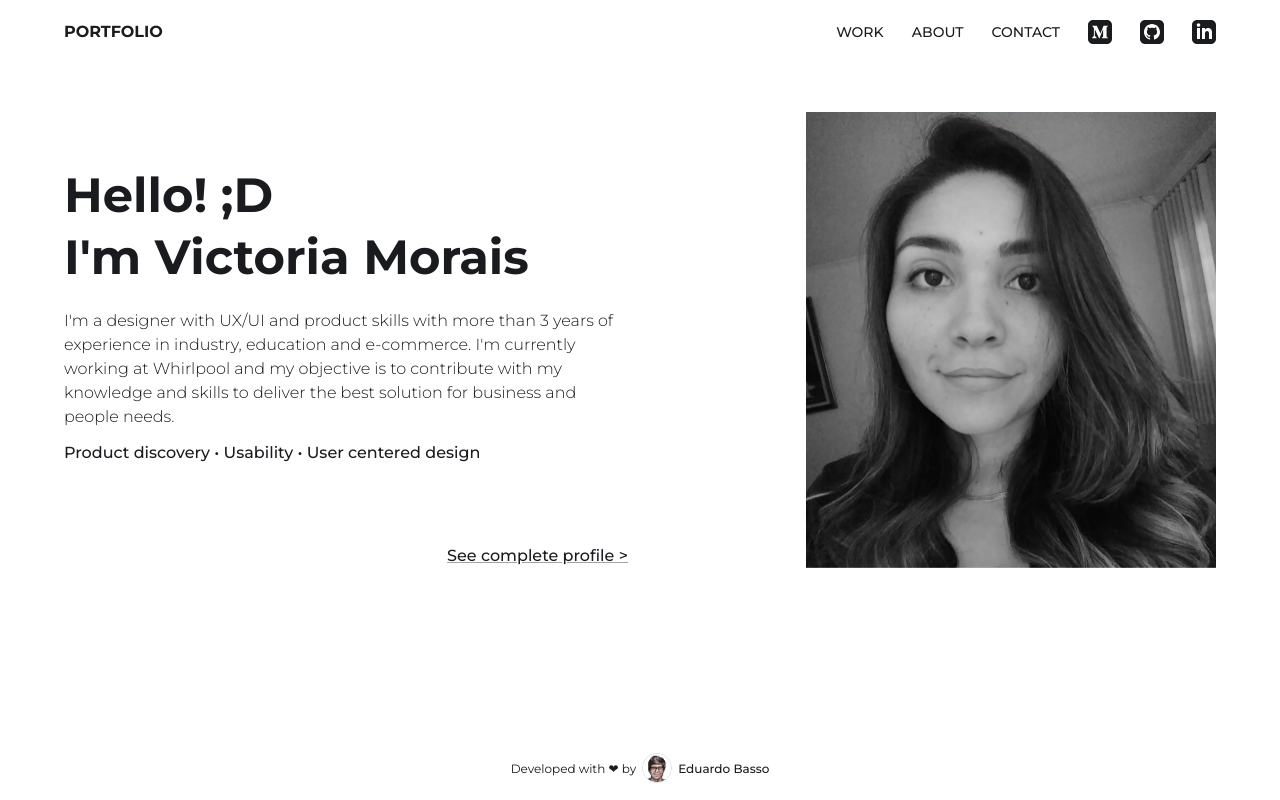
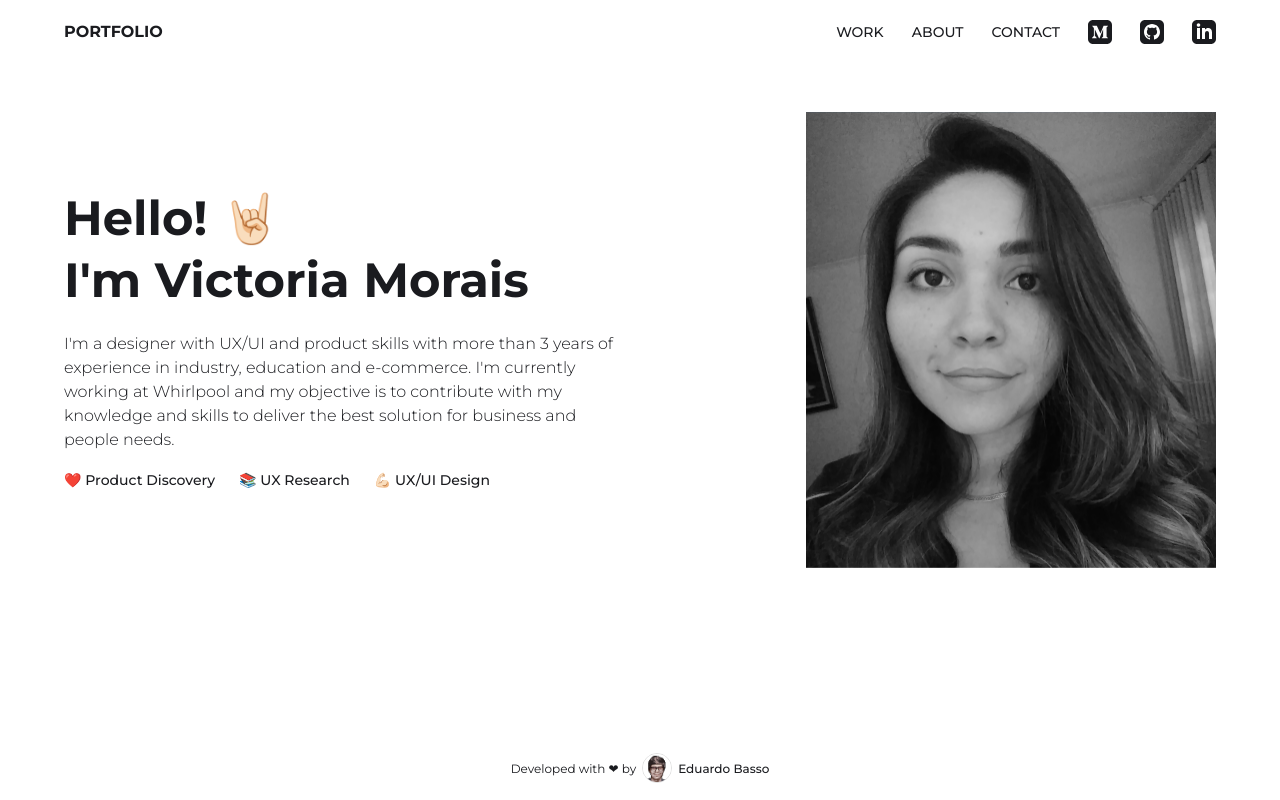
Before and after one commit to victoriamorais/portfolio, a React (Create React App) app: page / in a window 1280 px wide. Built offline with nearby package versions, Linux system fonts and the light colour scheme.

Commit message:
profile page redesign

```diff
--- a/src/components/PageNavbar.tsx
+++ b/src/components/PageNavbar.tsx
@@ -28,21 +28,21 @@ export default function PageNavbar() {
           }}>Contact</Button>
           <IconButton color="primary" sx={{
             mx: .75
-          }} aria-label="View profile on Medium">
+          }} href="https://medium.com/@moraes_victoria" target="_blank" aria-label="View profile on Medium">
             <SvgIcon>
               <path d="M19 24H5C2.239 24 0 21.761 0 19V5C0 2.239 2.239 0 5 0H19C21.762 0 24 2.239 24 5V19C24 21.761 21.763 23.999 19 24ZM19.97 18.351V18.082L18.723 16.858C18.613 16.774 18.558 16.636 18.581 16.499V7.501C18.558 7.364 18.613 7.226 18.723 7.142L20 5.918V5.649H15.578L12.426 13.512L8.84 5.649H4.202V5.918L5.696 7.717C5.842 7.85 5.917 8.044 5.897 8.24V15.312C5.941 15.567 5.86 15.828 5.681 16.014L4 18.052V18.321H8.766V18.052L7.085 16.014C6.904 15.828 6.819 15.569 6.853 15.312V9.196L11.036 18.321H11.522L15.115 9.196V16.469C15.115 16.663 15.115 16.701 14.988 16.828L13.696 18.082V18.351H19.97Z" />
             </SvgIcon>
           </IconButton>
           <IconButton color="primary" sx={{
             mx: .75
-          }} aria-label="View profile on GitHub">
+          }} href="https://github.com/victoriamorais" target="_blank" aria-label="View profile on GitHub">
             <SvgIcon>
               <path d="M19 0H5C2.239 0 0 2.239 0 5V19C0 21.761 2.239 24 5 24H19C21.762 24 24 21.761 24 19V5C24 2.239 21.762 0 19 0ZM14.534 19.59C14.129 19.668 14 19.419 14 19.206V17.011C14 16.264 13.738 15.778 13.45 15.53C15.232 15.332 17.104 14.655 17.104 11.583C17.104 10.709 16.792 9.995 16.281 9.436C16.363 9.234 16.637 8.42 16.202 7.319C16.202 7.319 15.531 7.104 14.004 8.139C13.364 7.959 12.68 7.872 12 7.868C11.32 7.871 10.636 7.959 9.997 8.137C8.469 7.102 7.797 7.317 7.797 7.317C7.363 8.419 7.637 9.232 7.72 9.435C7.208 9.995 6.896 10.708 6.896 11.582C6.896 14.646 8.763 15.333 10.541 15.536C10.312 15.736 10.105 16.088 10.033 16.606C9.576 16.81 8.419 17.163 7.705 15.94C7.705 15.94 7.282 15.172 6.478 15.115C6.478 15.115 5.698 15.105 6.423 15.602C6.423 15.602 6.948 15.848 7.312 16.772C7.312 16.772 7.775 18.2 10 17.716V19.205C10 19.416 9.871 19.664 9.472 19.59C6.292 18.533 4 15.534 4 12C4 7.581 7.582 4 12 4C16.418 4 20 7.581 20 12C20 15.533 17.711 18.531 14.534 19.59Z" />
             </SvgIcon>
           </IconButton>
           <IconButton color="primary" sx={{
             mx: .75
-          }} aria-label="View profile on LinkedIn">
+          }} href="https://www.linkedin.com/in/victoria-morais/" target="_blank" aria-label="View profile on LinkedIn">
             <SvgIcon>
               <path d="M19 0H5C2.239 0 0 2.239 0 5V19C0 21.761 2.239 24 5 24H19C21.762 24 24 21.761 24 19V5C24 2.239 21.762 0 19 0ZM8 19H5V8H8V19ZM6.5 6.732C5.534 6.732 4.75 5.942 4.75 4.968C4.75 3.994 5.534 3.204 6.5 3.204C7.466 3.204 8.25 3.994 8.25 4.968C8.25 5.942 7.467 6.732 6.5 6.732ZM20 19H17V13.396C17 10.028 13 10.283 13 13.396V19H10V8H13V9.765C14.396 7.179 20 6.988 20 12.241V19Z" />
             </SvgIcon>
--- a/src/components/ProfileSection.tsx
+++ b/src/components/ProfileSection.tsx
@@ -11,19 +11,21 @@ export default function ProfileSection() {
           <Grid item xs={12} sm={8} md={7} lg={6}>
             <Stack spacing={3} height="100%">
               <Stack flexGrow={1} justifyContent="center">
-                <Typography variant="h3" fontWeight={700} mb={.75}>Hello! ;D</Typography>
+                <Typography variant="h3" fontWeight={700} mb={.75}>Hello! 🤘🏻</Typography>
                 <Typography variant="h3" fontWeight={700} mb={3}>I'm Victoria Morais</Typography>
-                <Typography variant="body1" fontWeight={300} mb={1.5}>I'm a designer with UX/UI and product skills with more than 3 years of experience in industry, education and e-commerce. I'm currently working at Whirlpool and my objective is to contribute with my knowledge and skills to deliver the best solution for business and people needs.</Typography>
-                <Typography variant="body1" fontWeight={500}>Product discovery • Usability • User centered design</Typography>
+                <Typography variant="body1" fontWeight={300} mb={2.25}>I'm a designer with UX/UI and product skills with more than 3 years of experience in industry, education and e-commerce. I'm currently working at Whirlpool and my objective is to contribute with my knowledge and skills to deliver the best solution for business and people needs.</Typography>
+                <Grid container spacing={3}>
+                  <Grid item xs={12} sm="auto">
+                    <Typography variant="body2" fontWeight={500}>❤️ Product Discovery</Typography>
+                  </Grid>
+                  <Grid item xs={12} sm="auto">
+                    <Typography variant="body2" fontWeight={500}>📚 UX Research</Typography>
+                  </Grid>
+                  <Grid item xs={12} sm="auto">
+                    <Typography variant="body2" fontWeight={500}>💪🏻 UX/UI Design</Typography>
+                  </Grid>
+                </Grid>
               </Stack>
-              <Box textAlign="right">
-                <Link variant="body1" sx={{
-                  fontWeight: 500,
-                  '&:after': {
-                    content: '" >"'
-                  }
-                }}>See complete profile</Link>
-              </Box>
             </Stack>
           </Grid>
           <Grid item xs={12} sm={4} lg="auto">
```
